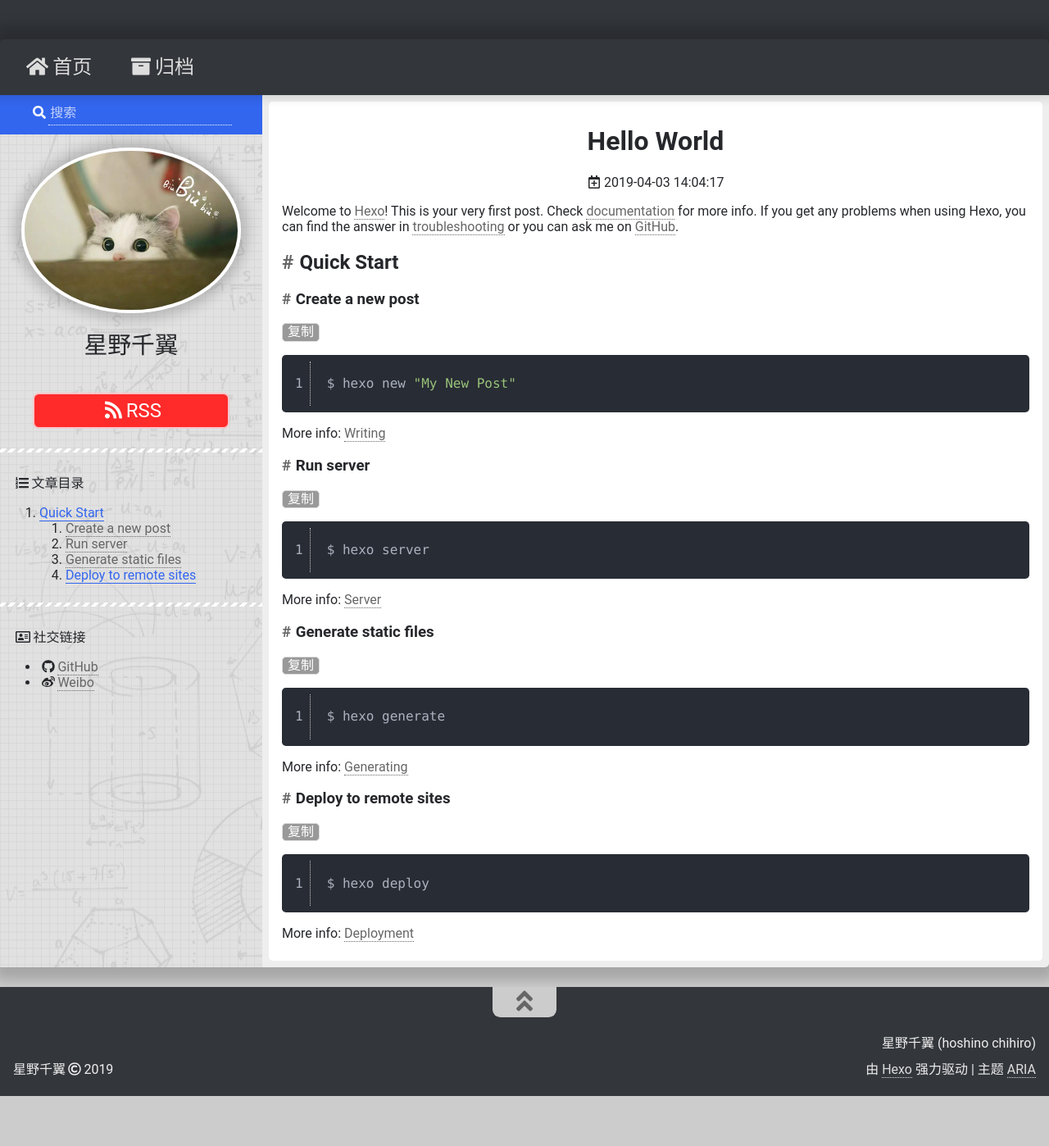
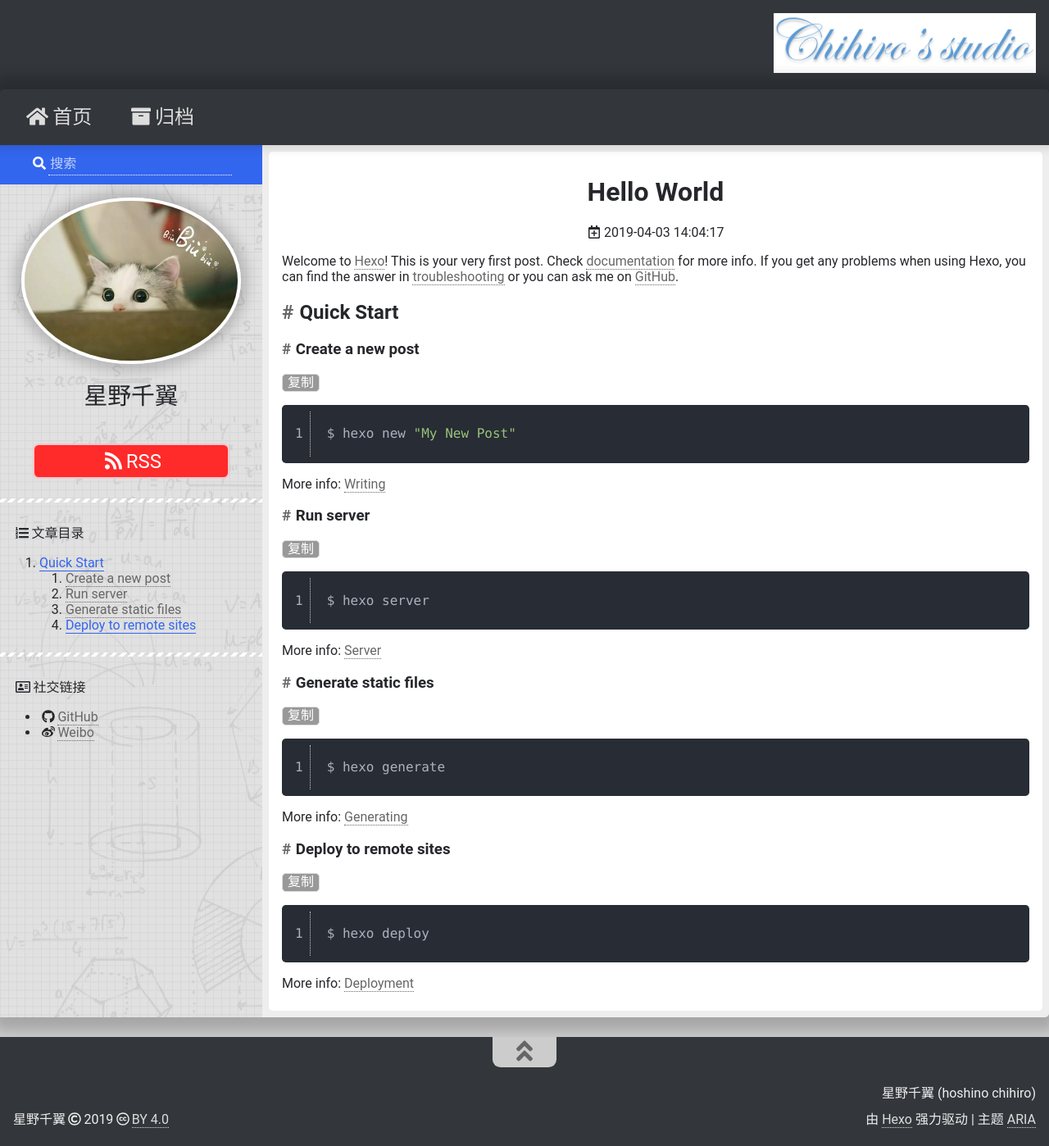
Before and after one commit to ZijianGaoPVT/ZijianGaoPVT.github.io, a plain HTML site: page 2019/04/03/hello-world/index.html in a window 1280 px wide. Shown: the whole page at 82% size. Before the commit the page ends 1337 px from the top, so only its background shows below. Drawn offline with Linux system fonts and the light colour scheme.

Commit message:
Site updated: 2019-04-03 16:47:28

```diff
--- a/2019/04/03/hello-world/index.html
+++ b/2019/04/03/hello-world/index.html
@@ -141,6 +141,10 @@
       <div class="header-title">
         <h1 class="title"><a href="/"></a></h1>
         <h2 class="subtitle"></h2>
+      </div>
+
+      <div class="logo">
+        <img src="/images/logo.jpg" alt="logo">
       </div>
 
     </div>
@@ -289,7 +293,7 @@
     <div class="footer-container">
       <div class="footer-left">
         <div class="copyright">
-          <span class="author">星野千翼</span><span class="year"><i class="far fa-copyright"></i>2019</span>
+          <span class="author">星野千翼</span><span class="year"><i class="far fa-copyright"></i>2019</span><span class="creative-commons"><i class="fab fa-creative-commons"></i><a href="http://creativecommons.org/licenses/by/4.0/" target="_blank">BY 4.0</a></span>
         </div>
 
       </div>
```
Also changed, not shown: archives/2019/04/index.html (+5 -1 lines), archives/2019/index.html (+5 -1 lines), archives/index.html (+5 -1 lines), index.html (+5 -1 lines), images/logo.jpg (added).
